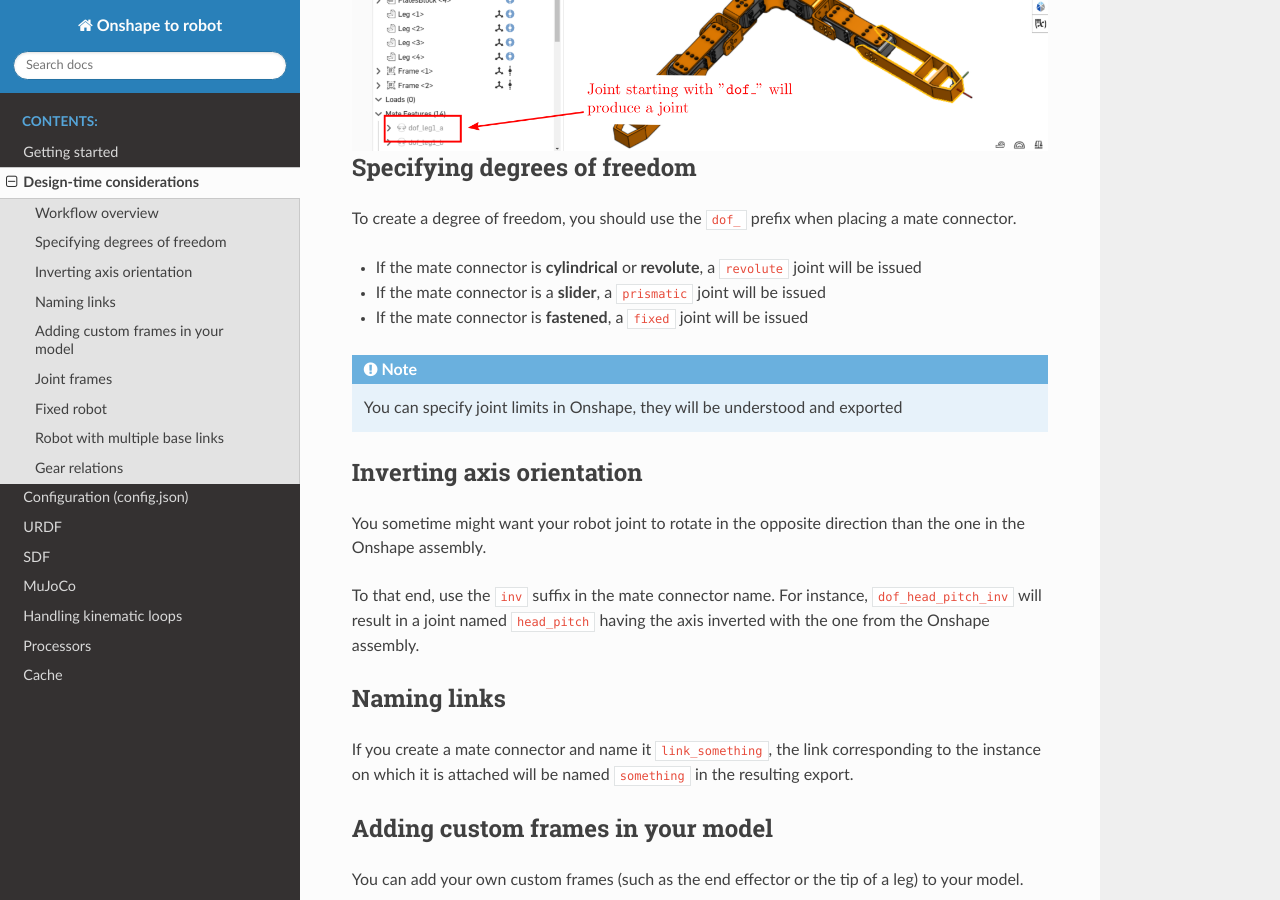
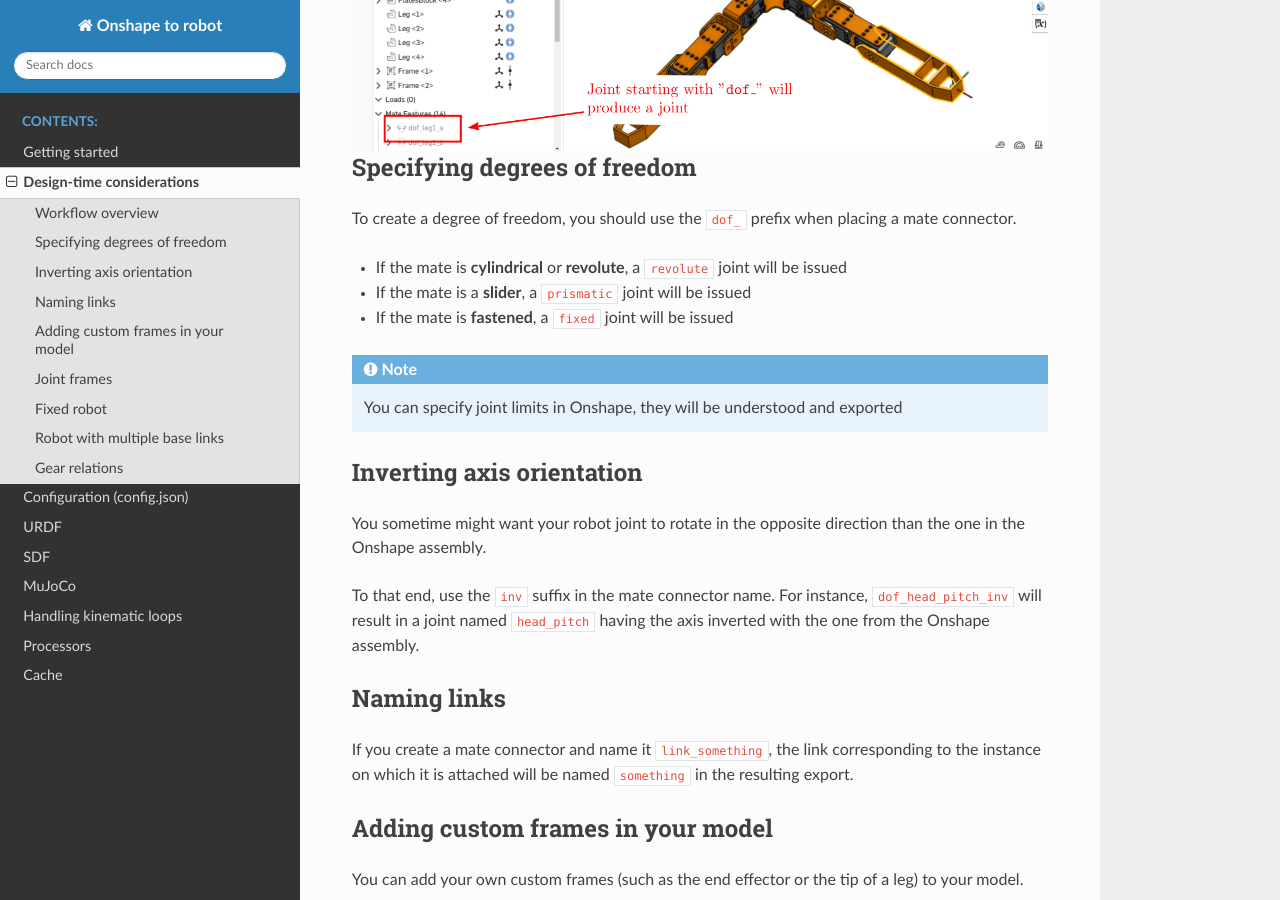
Before and after one commit to Rhoban/onshape-to-robot, a Sphinx documentation site: the page built from docs/source/design.rst, in a window 1280 px wide and 900 px high, scrolled down 881 px. Built offline with Sphinx 7.4.7 and the Read the Docs theme 3.1.0, drawn with Linux system fonts in a browser that asks for light colours.

Commit message:
Fix wording in design.rst: mate connector -> mate

```diff
--- a/docs/source/design.rst
+++ b/docs/source/design.rst
@@ -28,9 +28,9 @@
 
 To create a degree of freedom, you should use the ``dof_`` prefix when placing a mate connector.
 
-* If the mate connector is **cylindrical** or **revolute**, a ``revolute`` joint will be issued
-* If the mate connector is a **slider**, a ``prismatic`` joint will be issued
-* If the mate connector is **fastened**, a ``fixed`` joint will be issued
+* If the mate is **cylindrical** or **revolute**, a ``revolute`` joint will be issued
+* If the mate is a **slider**, a ``prismatic`` joint will be issued
+* If the mate is **fastened**, a ``fixed`` joint will be issued
 
 .. note::
 
```
